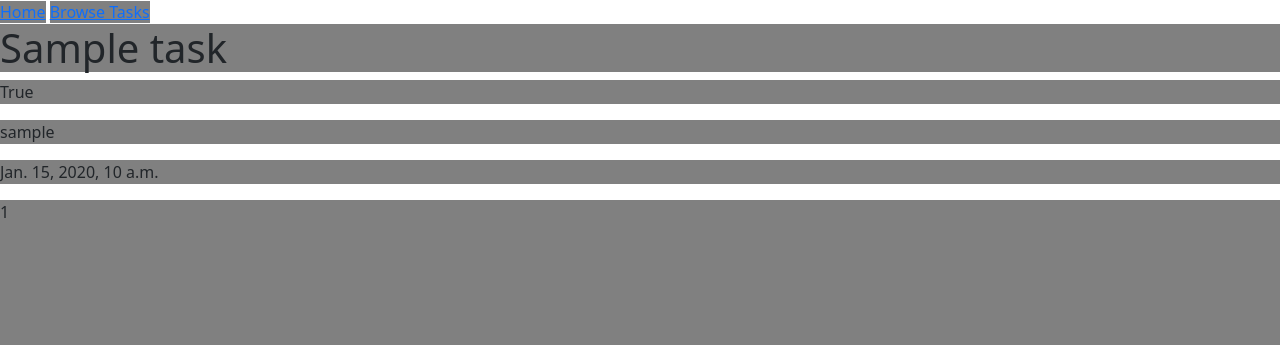
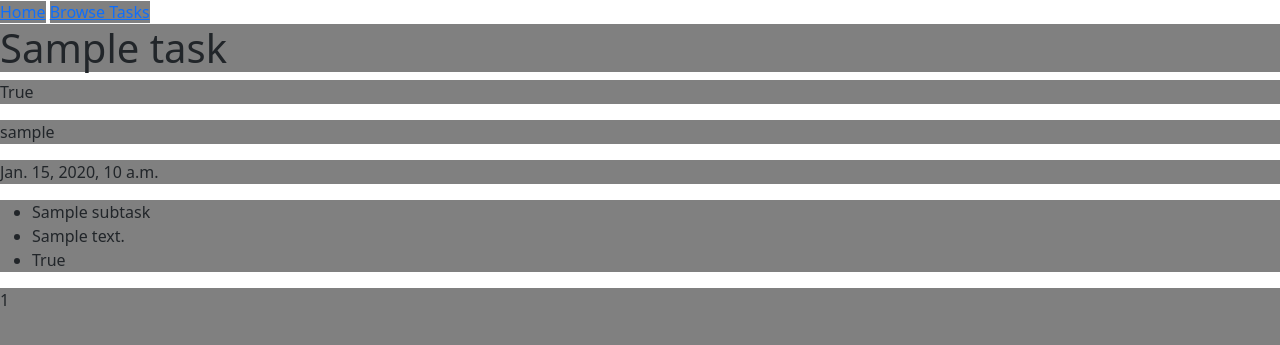
Before and after one commit to almost-good/tasker-hub, a Django app: a page that uses tasker/templates/tasker/task-detail.html in a window 1280 px wide. Shown: the top 345 px of the page. Run offline with Django 4.2, Linux system fonts and the light colour scheme; tables that the repository leaves empty hold one stand-in row (values such as "Sample post").

Commit message:
add Subtask data to task detail page

```diff
--- a/tasker/models.py
+++ b/tasker/models.py
@@ -1,4 +1,5 @@
 from django.db import models
+from django.db.models.query import QuerySet
 from django.utils.text import slugify
 from django.contrib.auth.models import User
 
@@ -21,6 +22,8 @@ class Task(models.Model):
         The date and time the task was last updated.
     ``likes``
         The number of likes the task has received.
+    ``subtasks``
+        QuerySet of :model:`tasker.Subtask` objects related to the task.
 
     **Constraints:**
 
@@ -43,6 +46,9 @@ class Task(models.Model):
     is_completed = models.BooleanField(default=False)
     date_updated = models.DateTimeField(auto_now=True)
     likes = models.PositiveIntegerField(default=0)
+
+    # Tell linter that `subtasks` is a QuerySet of Subtask objects
+    subtasks: QuerySet["Subtask"]
 
     def save(self, *args, **kwargs):
         '''
--- a/tasker/templates/tasker/task-detail.html
+++ b/tasker/templates/tasker/task-detail.html
@@ -11,7 +11,13 @@
 <p>{{ task.author }}</p>
 <p>{{ task.date_updated }}</p>
 
-
+<ul>
+    {% for subtask in subtasks %}
+        <li>{{ subtask.title }}</li>
+        <li>{{ subtask.note }}</li>
+        <li>{{ subtask.is_completed }}</li>
+    {% endfor %}
+</ul>
 
 <p>{{ task.likes }}</p>
 
--- a/tasker/views.py
+++ b/tasker/views.py
@@ -1,6 +1,6 @@
 from django.shortcuts import render, get_object_or_404
 from django.views import generic
-from .models import Task
+from .models import Task, Subtask
 
 
 class IndexView(generic.TemplateView):
@@ -16,12 +16,14 @@ class BrowseTasksView(generic.ListView):
 
 def task_detail_view(request, username, slug):
     '''
-    Display the individual :model:`tasker.Task` with the given slug and author.
+    Display the individual model of :model:`tasker.Task` with the given slug.
 
-    **Context**
+    **Context:**
 
     ``task``
-        An instance of :model:`tasker.Task`.
+        The task with the given slug.
+    ``subtasks``
+        All the subtasks related to the task.
 
     **Template:**
 
@@ -32,8 +34,14 @@ def task_detail_view(request, username, slug):
     queryset = Task.objects.filter(author__username=username)
     task = get_object_or_404(queryset, slug=slug)
 
+    # Get all the subtasks related to the task.
+    subtasks = task.subtasks.all()
+
     return render(
         request,
         'tasker/task-detail.html',
-        {'task': task}
-        )
+        {
+            'task': task,
+            'subtasks': subtasks
+        }
+    )
```
